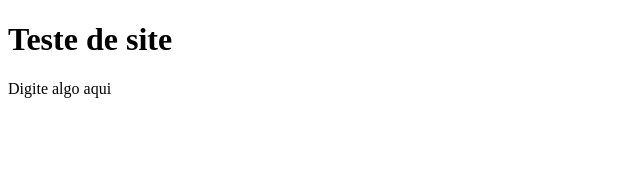
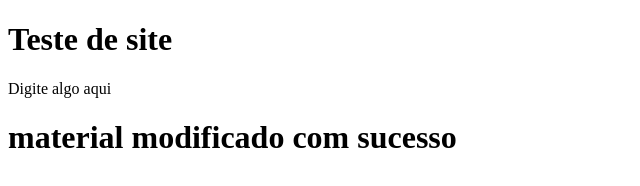
Before and after one commit to AquilesDuarte/004, a plain HTML site: page index.html in a window 1280 px wide. Shown: the whole page, without its empty margins (0-640 px from the left). Drawn offline with Linux system fonts and the light colour scheme.

Commit message:
modificado

```diff
--- a/index.html
+++ b/index.html
@@ -9,5 +9,6 @@
 <body>
     <h1>Teste de site</h1>
     <p>Digite algo aqui</p>
+    <h1> material modificado com sucesso</h1>
 </body>
 </html>
```
